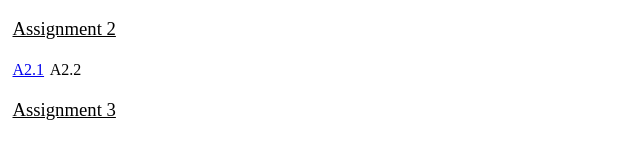
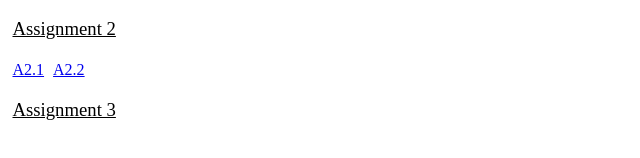
Before and after one commit to Bunyan03/bunyan, a plain HTML site: page index.html in a window 1280 px wide. Shown: the part 232-390 px from the top of the page, 0-640 px from the left. Drawn offline with Linux system fonts and the light colour scheme.

Commit message:
Update index.html

```diff
--- a/index.html
+++ b/index.html
@@ -53,7 +53,7 @@
     <p></p>
     <br>
     <a href="https://editor.p5js.org/Bunyan/sketches/3AaMawmYK">A2.1</a>
-    <a2 href="./a22/index.html">A2.2</a2>
+    <a href="./a22/index.html">A2.2</a>
 
     <br>
     <br>
```
